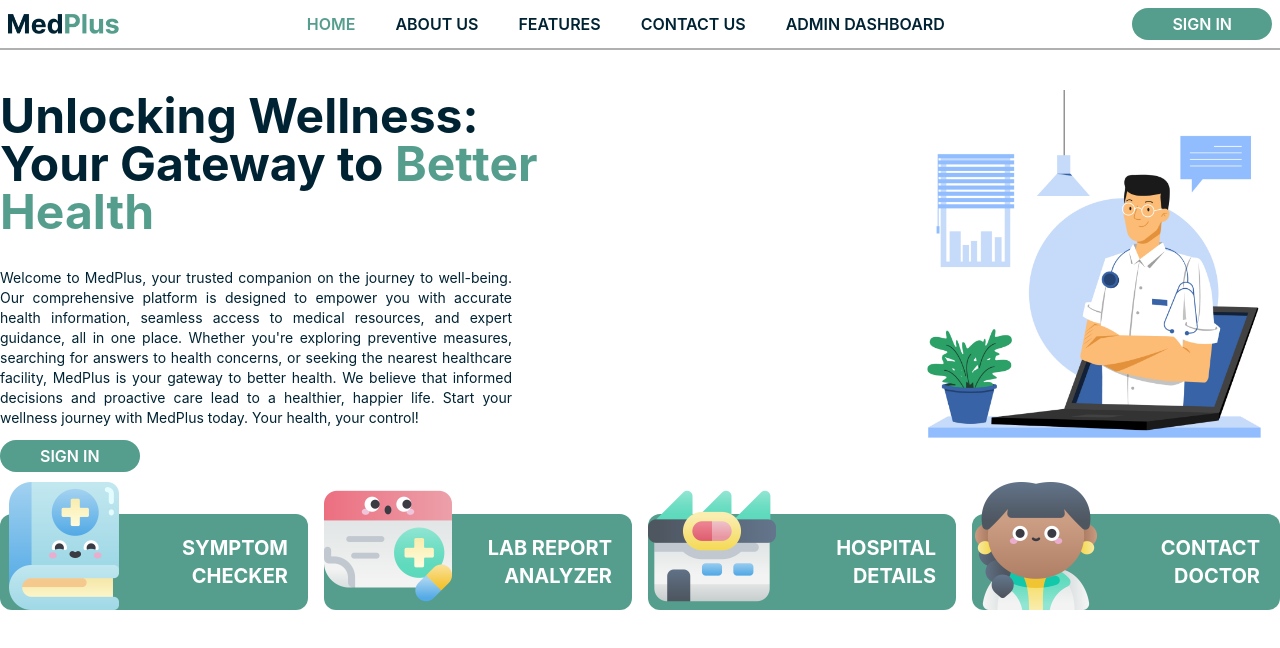
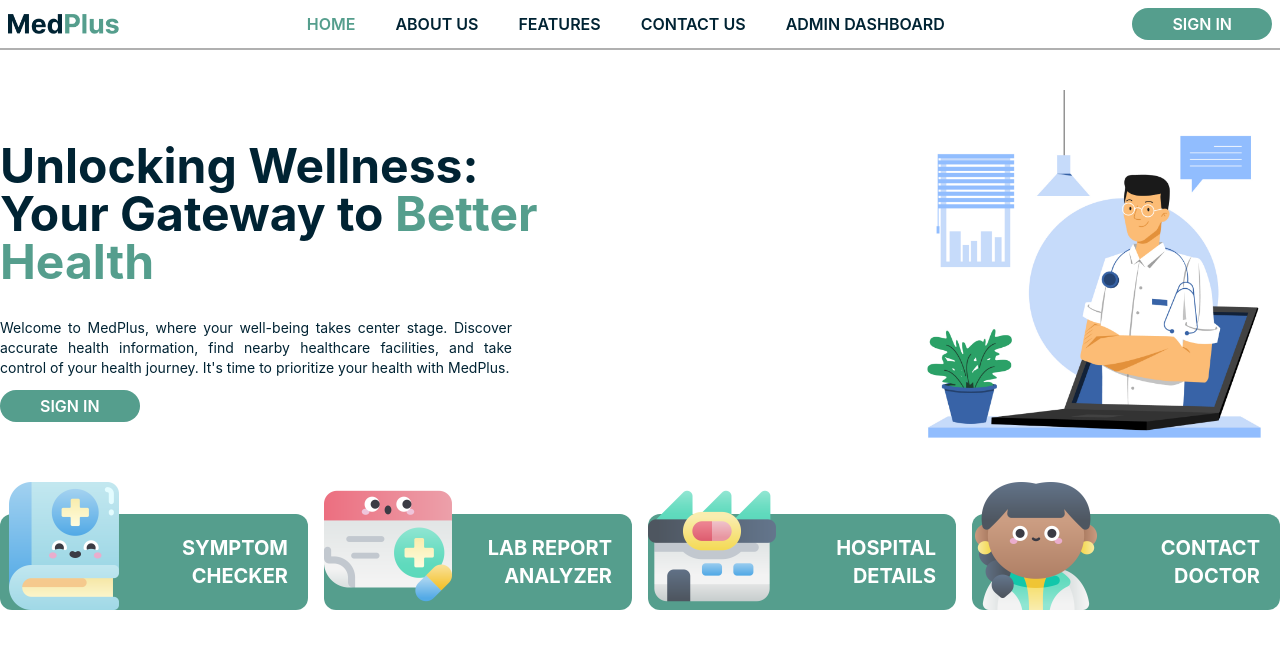
Before and after one commit to samindika97/MedPlus, a React (Create React App) app in the folder frontend/: page / in a window 1280 px wide. Shown: the top 648 px of the page. Built offline with nearby package versions, Linux system fonts and the light colour scheme.

Commit message:
homepage update

```diff
--- a/frontend/src/pages/Home.jsx
+++ b/frontend/src/pages/Home.jsx
@@ -16,15 +16,7 @@ const Home = () => {
             Your Gateway to <span className="text-teal">Better Health</span>
           </p>
           <p className="mt-3 w-4/5 text-sm text-blue text-justify">
-            <br/>Welcome to MedPlus, your trusted companion on the journey to
-            well-being. Our comprehensive platform is designed to empower you
-            with accurate health information, seamless access to medical
-            resources, and expert guidance, all in one place. Whether you're
-            exploring preventive measures, searching for answers to health
-            concerns, or seeking the nearest healthcare facility, MedPlus is
-            your gateway to better health. We believe that informed decisions
-            and proactive care lead to a healthier, happier life. Start your
-            wellness journey with MedPlus today. Your health, your control!
+            <br/>Welcome to MedPlus, where your well-being takes center stage. Discover accurate health information, find nearby healthcare facilities, and take control of your health journey. It's time to prioritize your health with MedPlus.
           </p>
           <button className="mt-3 rounded-3xl bg-teal px-10 py-1">
             <p className="font-semibold uppercase text-white">sign in</p>
```
